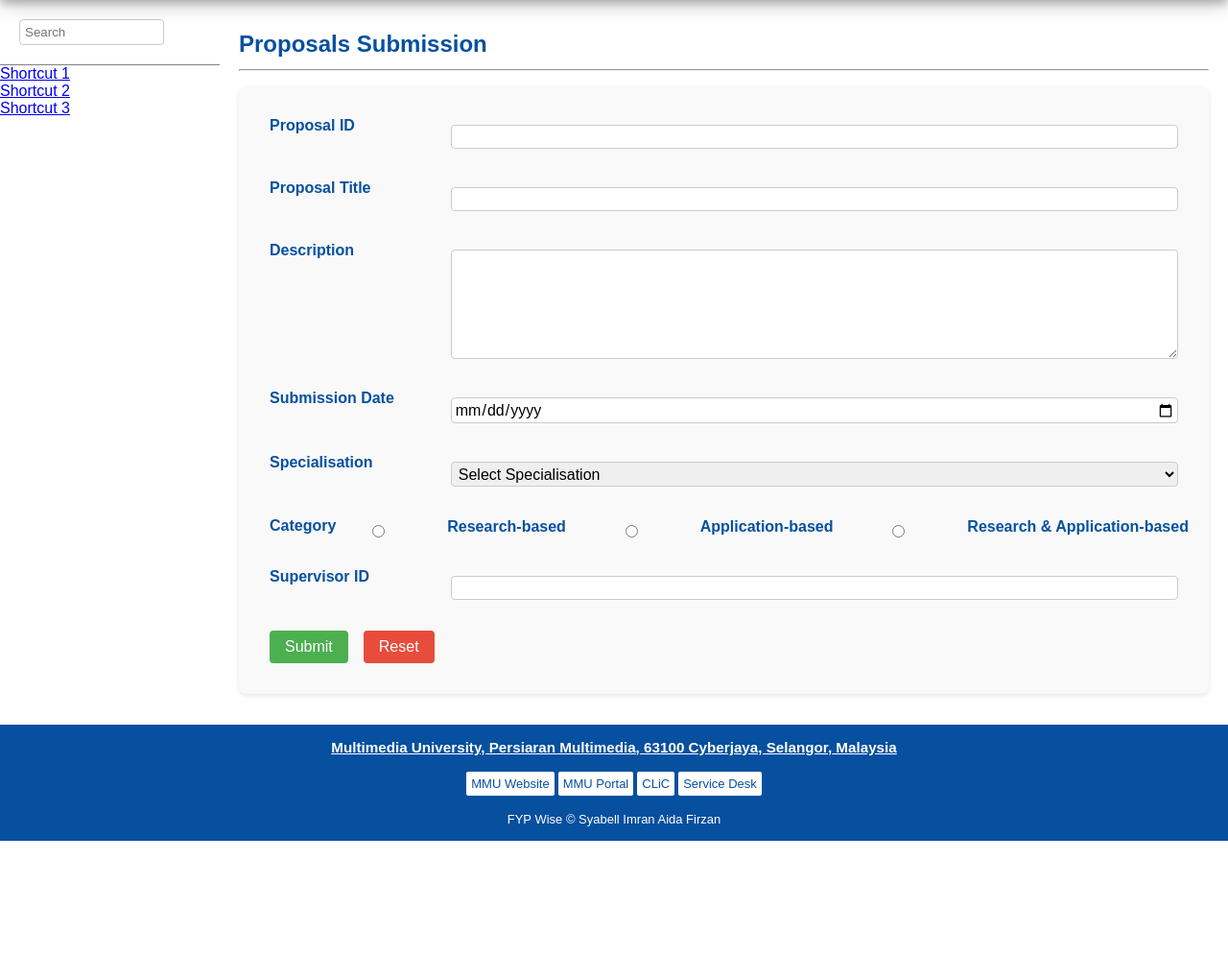
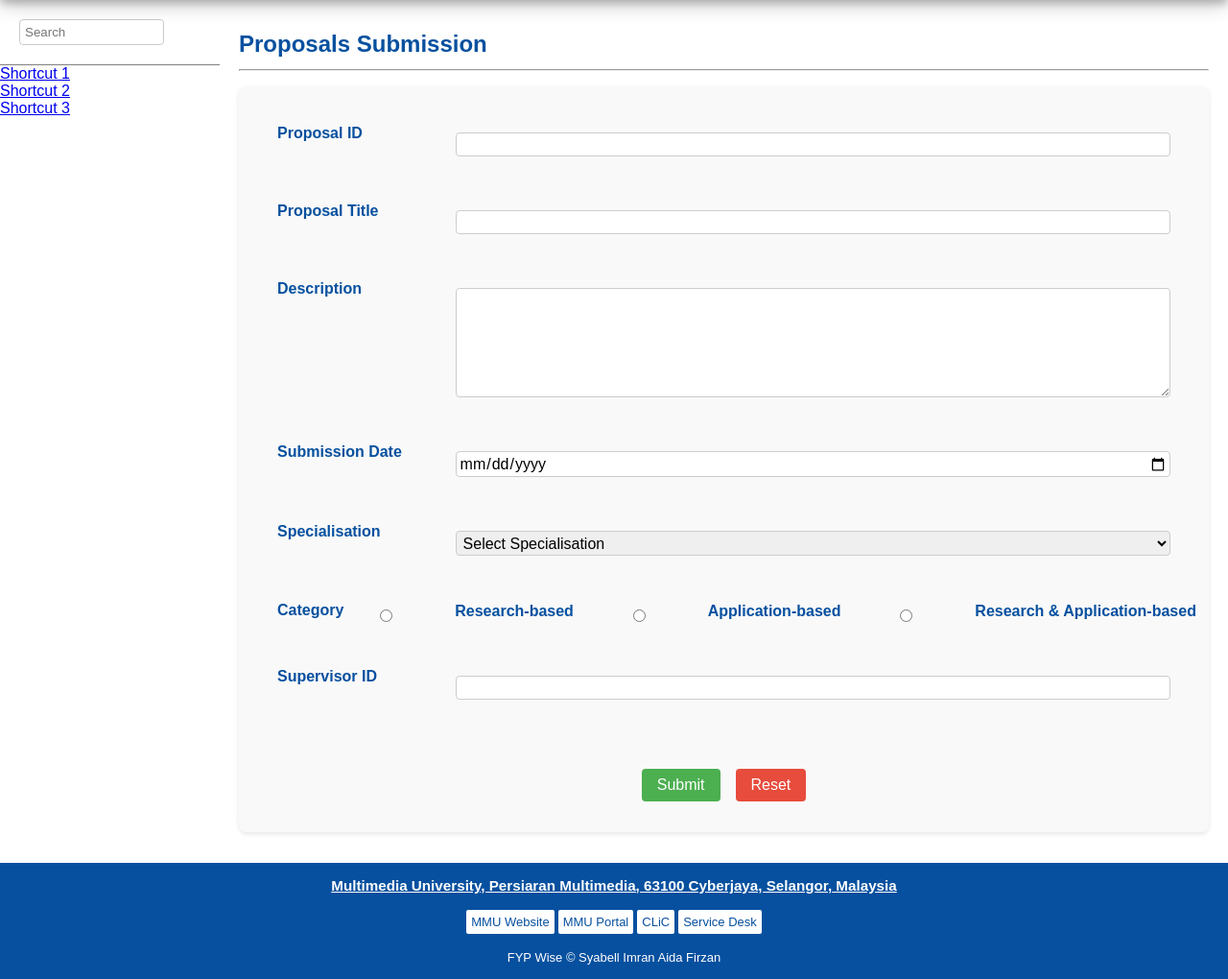
Before and after one commit to FYPWise/FYPWise-web, a PHP site: page /common-ui/form-normal.html in a window 1280 px wide. Shown: the part 50-1070 px from the top of the page at 96% size. Before the commit the page ends 926 px from the top, so only its background shows below. Run offline with PHP 8.4, Linux system fonts and the light colour scheme; some web fonts are replaced.

Commit message:
💄 Added spacing between form fields

```diff
--- a/css/form-style.css
+++ b/css/form-style.css
@@ -21,6 +21,7 @@
 .form-group {
     display: flex;
     flex-direction: row;
+    padding: 0.5em;
 }
 
 .form-group label {
@@ -60,7 +61,8 @@
 .form-buttons {
     display: flex;
     gap: 1em;
-    justify-content: flex-start;
+    justify-content: center;
+    margin-top: 2em;
 }
 
 .btn {
```
